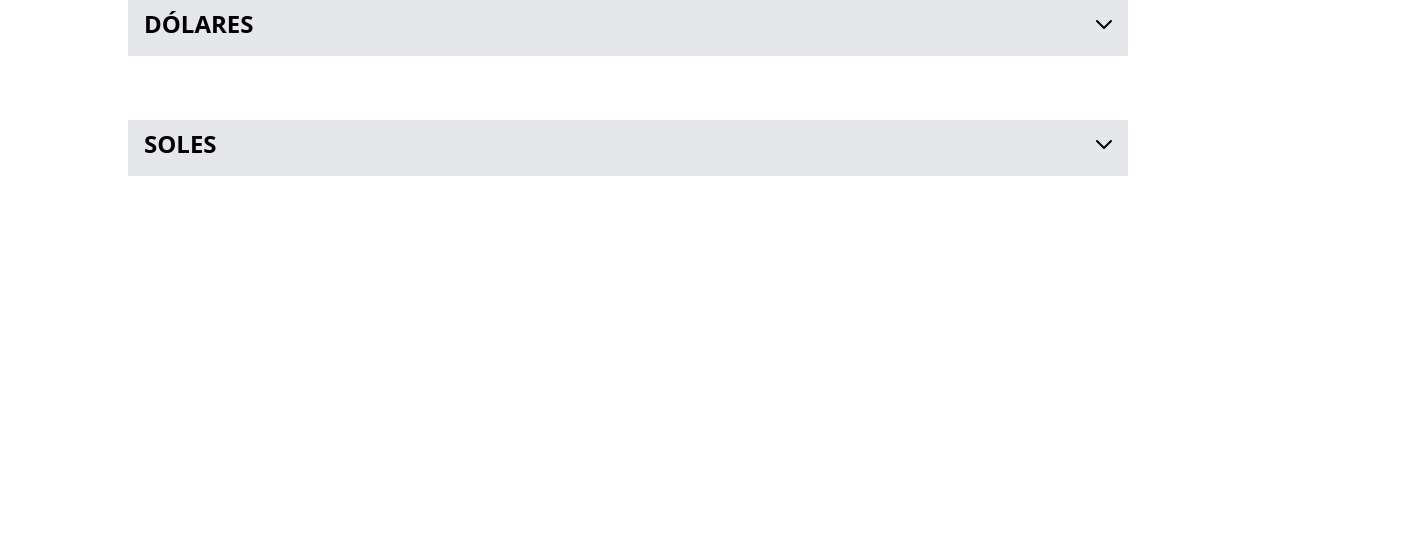
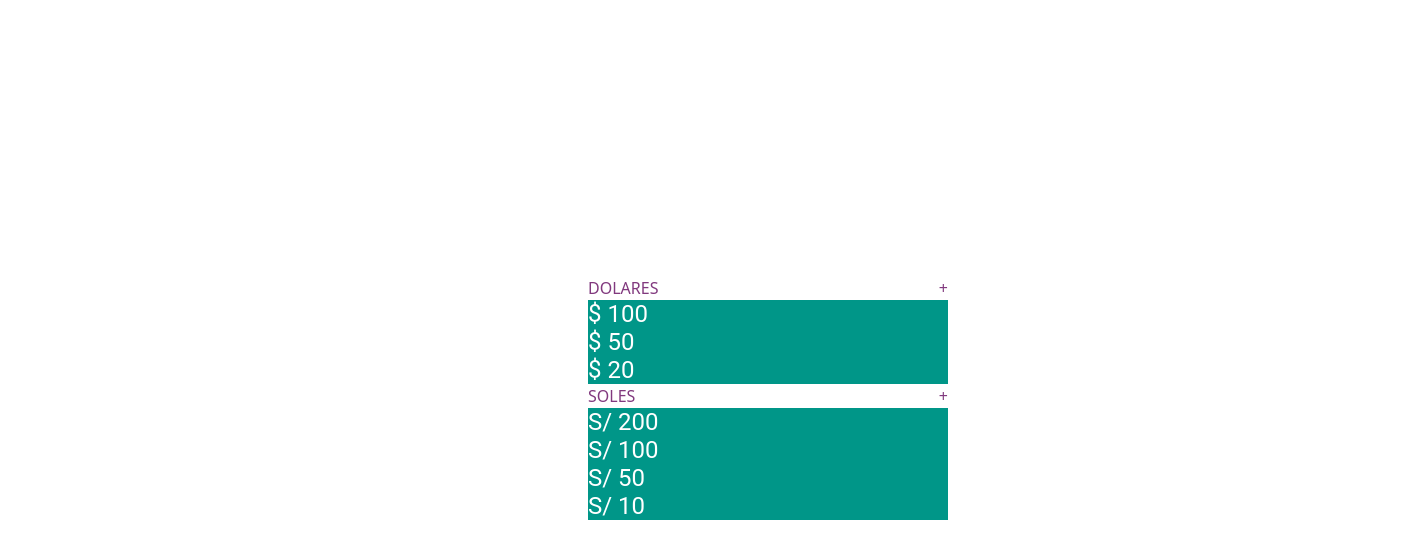
Before and after one commit to andrealemonroy/cednext, a Next.js app: page /validateMoney in a window 1280 px wide. Shown: the top 558 px of the page, 1408 px wide, since content can reach past the window. Built offline with nearby package versions, Linux system fonts and the light colour scheme.

Commit message:
Billetes

```diff
--- a/components/MapView.jsx
+++ b/components/MapView.jsx
@@ -28,11 +28,10 @@ const Popup = dynamic(() => import("react-leaflet").then((mod) => mod.Popup), {
 });
 
 const MapView = ({ datos }) => {
-  console.log(datos);
-  // const latitud = datos[0].latitud;
-  // const longitud = datos[0].longitud;
-  // console.log(latitud, longitud);
-  const position = [-11.934197931352235, -77.05484250209221];
+  const latitud = datos.latitud;
+  const longitud = datos.longitud;
+  console.log(latitud, longitud);
+  const position = [latitud, longitud];
   return (
     <MapContainer center={position} zoom={16} scrollWheelZoom={false}>
       <TileLayer
--- a/components/Money.jsx
+++ b/components/Money.jsx
@@ -1,166 +1,119 @@
-import React from "react";
-import Title from "./Title";
-function Questions() {
+import { FontAwesomeIcon } from "@fortawesome/react-fontawesome";
+import { faCoffee } from "@fortawesome/free-solid-svg-icons";
+import React, { useState } from "react";
+
+function Money() {
+  const [selected, setSelected] = useState(null);
+
+  const monedas = [
+    {
+      titulo: "dolares",
+      moneys: [
+        {
+          denominacion: "$ 100",
+          link: "https://cuantoestaeldolar.pe/blog/como-detectar-billetes-de-100-dolares-falsos/",
+        },
+        {
+          denominacion: "$ 50",
+          link: "https://cuantoestaeldolar.pe/blog/como-detectar-50-dolares-falsos/",
+        },
+        {
+          denominacion: "$ 20",
+          link: "https://cuantoestaeldolar.pe/blog/como-identificar-20-dolares-falsos/",
+        },
+      ],
+    },
+    {
+      titulo: "soles",
+      moneys: [
+        {
+          denominacion: "S/ 200",
+          link: "https://cuantoestaeldolar.pe/blog/7-claves-para-detectar-si-un-billete-de-s-200-es-falso/",
+        },
+        {
+          denominacion: "S/ 100",
+          link: "https://cuantoestaeldolar.pe/blog/6-claves-para-detectar-si-un-billete-de-s-100-es-falso/",
+        },
+        {
+          denominacion: "S/ 50",
+          link: "https://cuantoestaeldolar.pe/blog/7-claves-para-detectar-si-un-billete-de-s-50-soles-es-falso/",
+        },
+        {
+          denominacion: "S/ 10",
+          link: "#",
+        },
+      ],
+    },
+  ];
+
+  const toggle = (i) => {
+    if (selected === i) {
+      return setSelected(null);
+    }
+    setSelected(i);
+  };
   return (
-    <>
-      <div className="relative w-[1000px] overflow-hidden">
-        <input
-          type="checkbox"
-          className="
-              peer
-              absolute top-0 inset-x-0
-              w-full h-12
-              opacity-0 z-10 cursor-pointer
-            "
-        />
-        <div
-          className="
-            bg-gray-200
-            h-14 w-full
-            pt-2 pl-4
-            flex-items-center
-            align-middle
-          "
-        >
-          <Title type="h2" text="DÓLARES" />
-        </div>
-        <div
-          className="
-            absolute top-3 right-3
-            text-black
-            transition-transform duration-500
-            rotate-0 peer-checked:rotate-180
-          "
-        >
-          {/* arrow icon */}
-          <svg
-            xmlns="http://www.w3.org/2000/svg"
-            className="h-6 w-6"
-            fill="none"
-            viewBox="0 0 24 24"
-            stroke="currentColor"
-            strokeWidth={2}
-          >
-            <path
-              strokeLinecap="round"
-              strokeLinejoin="round"
-              d="M19 9l-7 7-7-7"
-            />
-          </svg>
-        </div>
-        <div
-          className="
-              overflow-hidden
-              transition-all duration-500
-              max-h-0 peer-checked:max-h-full
-          "
-        >
-          <div className="p-4">
-            <div className="pl-10 pt-6 text-justify">
-              <Title type="h2" text="$ 100 >>" />
-            </div>
-            <div className="pl-10 pt-6 text-justify">
-              <Title type="h2" text="$ 50 >>" />
-            </div>
-            <div className="pl-10 pt-6  text-justify">
-              <Title type="h2" text="$ 20 >>" />
-            </div>
+    <div className="wrapper">
+      <div className="acordion">
+        <div className="item">
+          <div className="title" onClick={() => toogle(i)}>
+            <h2>DOLARES</h2>
+            <span>+</span>
+          </div>
+          <div>
+            <li className="content font-sans" key={1}>
+              <a href={monedas[0].moneys[0].link}>
+                {monedas[0].moneys[0].denominacion}
+                <FontAwesomeIcon icon="fa-solid fa-angles-right" />
+              </a>
+            </li>
+            <li className="content font-sans" key={2}>
+              <a href={monedas[0].moneys[1].link}>
+                {monedas[0].moneys[1].denominacion}
+                <FontAwesomeIcon icon="fa-solid fa-angles-right" />
+              </a>
+            </li>
+            <li className="content font-sans" key={3}>
+              <a href={monedas[0].moneys[2].link}>
+                {monedas[0].moneys[2].denominacion}
+                <FontAwesomeIcon icon="fa-solid fa-angles-right" />
+              </a>
+            </li>
+          </div>
+          <div className="title" onClick={() => toogle(i)}>
+            <h2>SOLES</h2>
+            <span>+</span>
+          </div>
+          <div>
+            <li className="content font-sans" key={1}>
+              <a href={monedas[1].moneys[0].link}>
+                {monedas[1].moneys[0].denominacion}
+                <FontAwesomeIcon icon="fa-solid fa-angles-right" />
+              </a>
+            </li>
+            <li className="content font-sans" key={2}>
+              <a href={monedas[1].moneys[1].link}>
+                {monedas[1].moneys[1].denominacion}
+                <FontAwesomeIcon icon="fa-solid fa-angles-right" />
+              </a>
+            </li>
+            <li className="content font-sans" key={3}>
+              <a href={monedas[1].moneys[2].link}>
+                {monedas[1].moneys[2].denominacion}
+                <FontAwesomeIcon icon="fa-solid fa-angles-right" />
+              </a>
+            </li>
+            <li className="content font-sans" key={4}>
+              <a href={monedas[1].moneys[3].link}>
+                {monedas[1].moneys[3].denominacion}
+                <FontAwesomeIcon icon="fa-solid fa-angles-right" />
+              </a>
+            </li>
           </div>
         </div>
-        <div className=" bg-white p-8"></div>
       </div>
-      <div className="relative w-[1000px] overflow-hidden">
-        <input
-          type="checkbox"
-          className="
-              peer
-              absolute top-0 inset-x-0
-              w-full h-12
-              opacity-0 z-10 cursor-pointer
-            "
-        />
-        <div
-          className="
-            bg-gray-200
-            h-14 w-full
-            pt-2 pl-4
-            flex-items-center
-            align-middle
-          "
-        >
-          <Title type="h2" text="SOLES" />
-        </div>
-        <div
-          className="
-            absolute top-3 right-3
-            bg-emerald-700
-            text-black
-            transition-transform duration-500
-            rotate-0 peer-checked:rotate-180
-          "
-        >
-          {/* arrow icon */}
-          <svg
-            xmlns="http://www.w3.org/2000/svg"
-            className="h-6 w-6"
-            fill="none"
-            viewBox="0 0 24 24"
-            stroke="currentColor"
-            strokeWidth={2}
-          >
-            <path
-              strokeLinecap="round"
-              strokeLinejoin="round"
-              d="M19 9l-7 7-7-7"
-            />
-          </svg>
-        </div>
-        <div
-          className="
-              overflow-hidden
-              transition-all duration-500
-              max-h-0 peer-checked:max-h-full
-          "
-        >
-          <div className="p-4 ">
-            <div className="pl-0 pt-0 text-justify bg-emerald-700 cursor-pointer border-b-2 border-slate-50">
-              <h2
-                href="https://cuantoestaeldolar.pe/blog/7-claves-para-detectar-si-un-billete-de-s-200-es-falso/"
-                className="backgroundMoney"
-              >
-                {"S / 200 >>"}
-              </h2>
-            </div>
-            <div className="pl-0 pt-0 text-justify bg-emerald-700 cursor-pointer border-b-2 border-slate-50">
-              <h2
-                href="https://cuantoestaeldolar.pe/blog/7-claves-para-detectar-si-un-billete-de-s-200-es-falso/"
-                className="backgroundMoney"
-              >
-                {"S / 100 >>"}
-              </h2>
-            </div>
-            <div className="pl-0 pt-0 text-justify bg-emerald-700 cursor-pointer border-b-2 border-slate-50">
-              <h2
-                href="https://cuantoestaeldolar.pe/blog/7-claves-para-detectar-si-un-billete-de-s-200-es-falso/"
-                className="backgroundMoney"
-              >
-                {"S / 50 >>"}
-              </h2>
-            </div>
-            <div className="pl-0 pt-0 text-justify bg-emerald-700 cursor-pointer border-b-2 border-slate-50">
-              <h2
-                href="https://cuantoestaeldolar.pe/blog/7-claves-para-detectar-si-un-billete-de-s-200-es-falso/"
-                className="backgroundMoney"
-              >
-                {"S / 10 >>"}
-              </h2>
-            </div>
-          </div>
-        </div>
-        <div className=" bg-white p-8"></div>
-      </div>
-    </>
+    </div>
   );
 }
 
-export default Questions;
+export default Money;
--- a/components/homeChangeDetails.jsx
+++ b/components/homeChangeDetails.jsx
@@ -4,7 +4,8 @@ import MapView from "./MapView";
 import Navbar from "./Navbar";
 
 const HomeChangeDetails = ({ datos }) => {
-  console.log(datos);
+  console.log("Data", datos);
+  /* const data = datos[0] */
   return (
     <>
       <div className="pt-10">
--- a/package.json
+++ b/package.json
@@ -9,6 +9,9 @@
     "lint": "next lint"
   },
   "dependencies": {
+    "@fortawesome/fontawesome-svg-core": "^6.1.1",
+    "@fortawesome/free-solid-svg-icons": "^6.1.1",
+    "@fortawesome/react-fontawesome": "^0.1.18",
     "chart.js": "^3.8.0",
     "classnames": "^2.3.1",
     "flowbite": "^1.4.7",
--- a/styles/index.scss
+++ b/styles/index.scss
@@ -2,12 +2,44 @@
 @tailwind components;
 @tailwind utilities;
 
-// .wrapper {
-//   width: calc(100% - 50px);
-//   margin: auto;
-//   overflow-x: hidden;
-//   left: 50px;
-// }
+.wrapper {
+  display: flex;
+  height: 100vh;
+  width: 100vw;
+  justify-content: center;
+  align-items: center;
+}
+
+.acordion {
+  width: 50vh;
+}
+
+.item {
+  margin-bottom: 5px;
+  padding: 10px 20px;
+}
+
+.title {
+  color: #81397e;
+  display: flex;
+  justify-content: space-between;
+  align-items: center;
+}
+
+.content {
+  background-color: #009688;
+  color: #FFFFFF;
+  list-style: none;
+  font-family: 'Roboto';
+  font-style: normal;
+  font-weight: 400;
+  font-size: 24px;
+  line-height: 28px;
+}
+
+.content:hover {
+  background-color: #03665c;
+}
 
 // .wrapper-2 {
 //   width: calc(100% - 50px);
```
Also changed, not shown: pages/exchangeHouses.jsx (+23 -7 lines), 2 other files (tests, documents, lock files or other folders).
